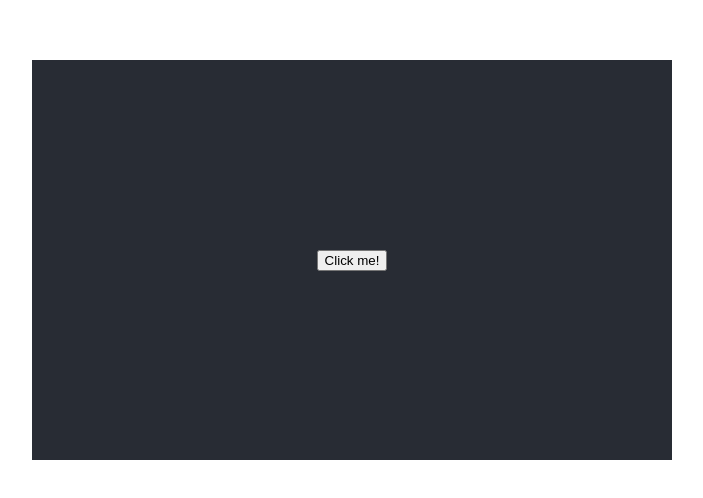
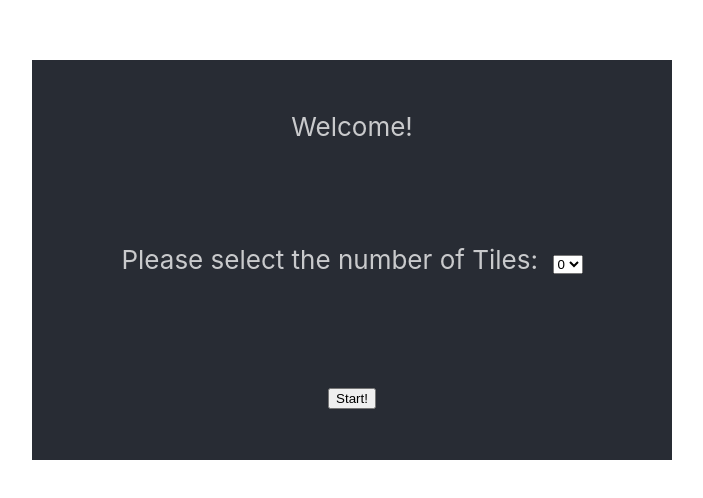
Before and after one commit to achimcc/sam-hanoi, a React (Create React App) app: page / in a window 1280 px wide. Shown: the part 140-638 px from the top of the page, without its empty margins (288-991 px from the left). Built offline with nearby package versions, Linux system fonts and the light colour scheme.

Commit message:
small fixes

```diff
--- a/src/App.css
+++ /dev/null
@@ -1,44 +0,0 @@
-.App {
-  text-align: center;
-}
-
-.App-logo {
-  height: 40vmin;
-  pointer-events: none;
-}
-
-@media (prefers-reduced-motion: no-preference) {
-  .App-logo {
-    animation: App-logo-spin infinite 20s linear;
-  }
-}
-
-.App-header {
-  background-color: #282c34;
-  position: fixed;
-  width: 50vw;
-  height: 50vh;
-  left: 50%;
-  top: 50%;
-  margin-top: -25vh;
-  margin-left: -25vw;
-  display: flex;
-  flex-direction: column;
-  align-items: center;
-  justify-content: center;
-  font-size: calc(10px + 2vmin);
-  color: white;
-}
-
-.App-link {
-  color: #61dafb;
-}
-
-@keyframes App-logo-spin {
-  from {
-    transform: rotate(0deg);
-  }
-  to {
-    transform: rotate(360deg);
-  }
-}
--- a/src/App.tsx
+++ b/src/App.tsx
@@ -1,17 +1,29 @@
-import React from "react";
-import "./App.css";
 import dispatch from "./sam/dispatch";
+import styled from "styled-components";
+import { useEffect } from "react";
+
+const AppDiv = styled.div`
+  background-color: #282c34;
+  position: fixed;
+  text-align: center;
+  width: 50vw;
+  height: 50vh;
+  left: 50%;
+  top: 50%;
+  margin-top: -25vh;
+  margin-left: -25vw;
+  display: flex;
+  flex-direction: column;
+  align-items: center;
+  justify-content: center;
+  font-size: calc(10px + 2vmin);
+  color: white;
+`;
 
 function App() {
-  const clickHandler = () => dispatch({ type: "INIT" });
+  useEffect(() => dispatch({ type: "INIT" }));
 
-  return (
-    <div className="App">
-      <header className="App-header" id="app">
-        <button onClick={clickHandler}>Click me!</button>
-      </header>
-    </div>
-  );
+  return <AppDiv id="app" />;
 }
 
 export default App;
--- a/src/components/Board/Tile.tsx
+++ b/src/components/Board/Tile.tsx
@@ -10,16 +10,14 @@ interface Props {
 const type: ComponentType = "TILE";
 
 const TileDiv = styled.div<{
-  isDragging: Boolean;
   tileId: TileId;
   nrTiles: number;
 }>`
   border: 2px solid #3eb0ef;
   border-radius: 10px/40%;
-  color: black;
+  color: #3eb0ef;
   margin: 5px;
-  width: ${(props) => (props.tileId + 10 / props.nrTiles) * 10}%;
-  background: ${(props) => (props.isDragging ? "#3eb0ef" : "transparent")};
+  width: ${(props) => (props.tileId + 5 / props.nrTiles) * 10}%;
 `;
 
 const Tile = ({ tileId, canDrag, nrTiles }: Props) => {
@@ -34,7 +32,7 @@ const Tile = ({ tileId, canDrag, nrTiles }: Props) => {
   monitor.canDrag = () => canDrag;
 
   return (
-    <TileDiv isDragging={false} tileId={tileId} ref={drag} nrTiles={nrTiles}>
+    <TileDiv tileId={tileId} ref={drag} nrTiles={nrTiles}>
       {tileId}
     </TileDiv>
   );
--- a/src/components/Init/Select.tsx
+++ b/src/components/Init/Select.tsx
@@ -11,7 +11,7 @@ const Select = ({ onChange }: Props) => {
   };
   return (
     <select onChange={changeHandler} id="cars">
-      {Array.from(Array(10).keys()).map((nr) => (
+      {Array.from(Array(9).keys()).map((nr) => (
         <option value={nr} key={nr}>
           {nr}
         </option>
```
